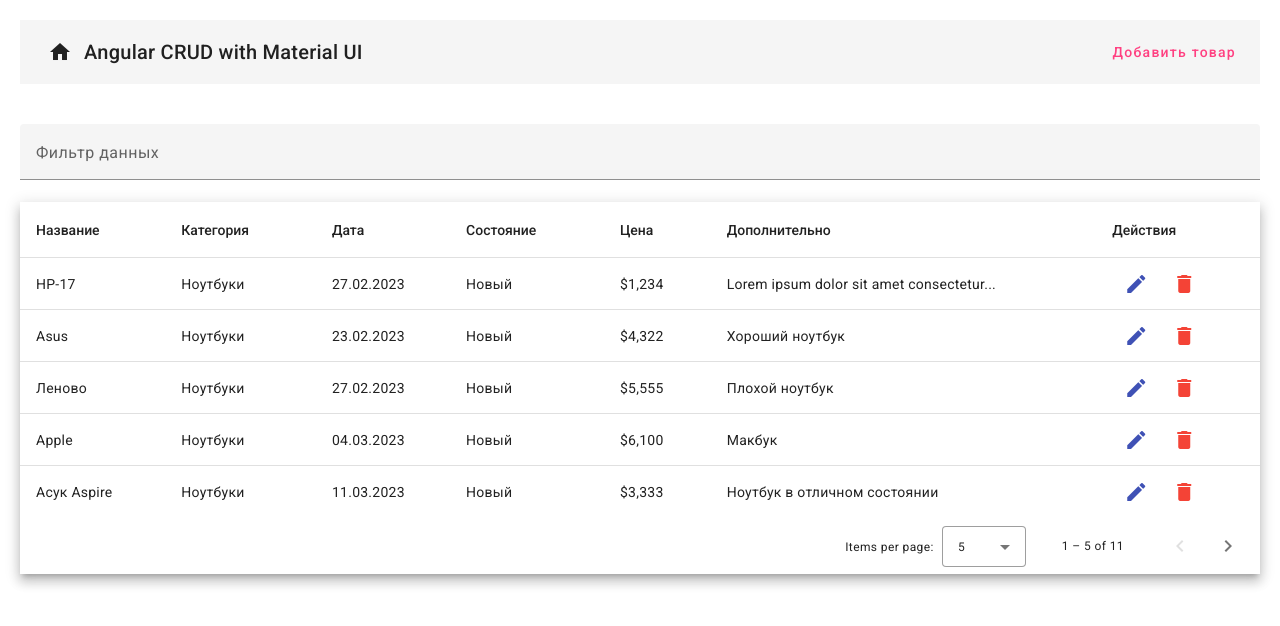
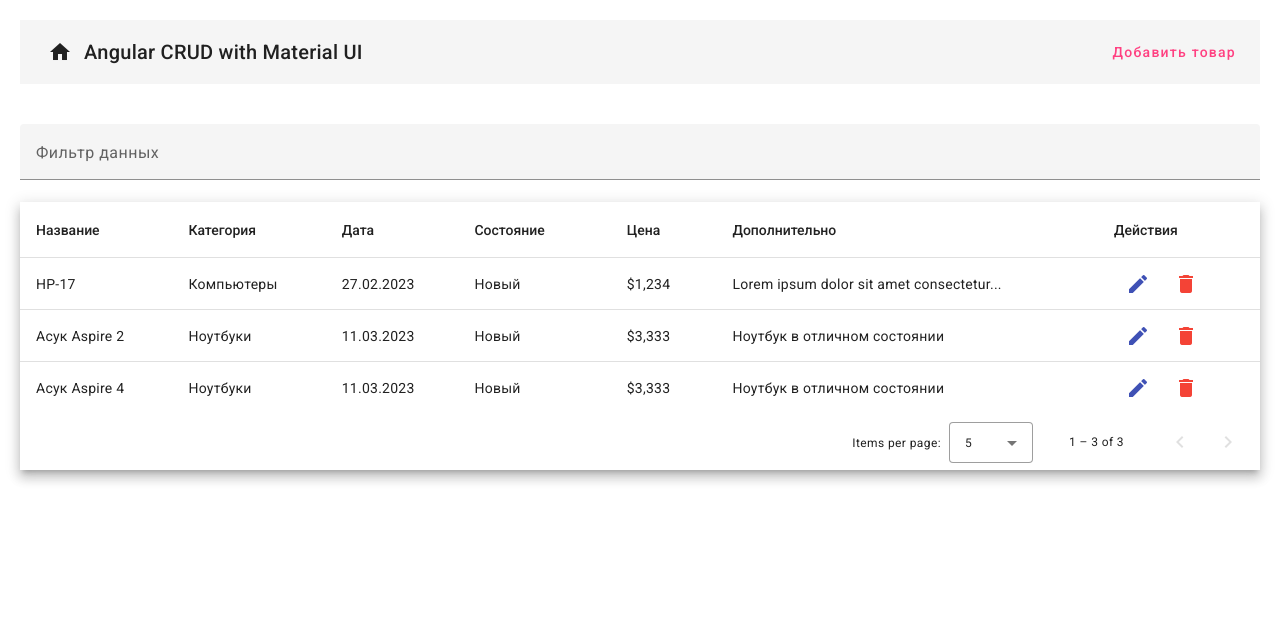
Before and after one commit to SeniorCrashTest/app-crud-material, an Angular app: page / in a window 1280 px wide. Shown: the top 626 px of the page. Built offline with nearby package versions, Linux system fonts and the light colour scheme; data requests are answered from the project's data file.

Commit message:
Устранение некорректного отображения

```diff
--- a/db.json
+++ b/db.json
@@ -2,48 +2,12 @@
   "productList": [
     {
       "name": "HP-17",
-      "category": "Ноутбуки",
+      "category": "Компьютеры",
       "productCondition": "Новый",
       "price": 1234,
       "comment": "Lorem ipsum dolor sit amet consectetur adipisicing elit. Ex ut possimus consequatur ratione eos numquam corporis nulla, sunt nemo, non pariatur, animi amet? Quo fugiat soluta, explicabo vel dolores voluptatem, similique ducimus id temporibus provident possimus reiciendis ipsum facere adipisci accusantium incidunt officia sint numquam laborum reprehenderit dicta recusandae autem.",
       "date": "2023-02-27T22:00:00.000Z",
       "id": 2
-    },
-    {
-      "name": "Asus",
-      "category": "Ноутбуки",
-      "productCondition": "Новый",
-      "price": 4322,
-      "comment": "Хороший ноутбук",
-      "date": "2023-02-23T22:00:00.000Z",
-      "id": 3
-    },
-    {
-      "name": "Леново",
-      "category": "Ноутбуки",
-      "productCondition": "Новый",
-      "price": 5555,
-      "comment": "Плохой ноутбук",
-      "date": "2023-02-27T22:00:00.000Z",
-      "id": 4
-    },
-    {
-      "name": "Apple",
-      "category": "Ноутбуки",
-      "productCondition": "Новый",
-      "price": 6100,
-      "comment": "Макбук",
-      "date": "2023-03-04T22:00:00.000Z",
-      "id": 5
-    },
-    {
-      "name": "Асук Aspire",
-      "category": "Ноутбуки",
-      "productCondition": "Новый",
-      "price": 3333,
-      "comment": "Ноутбук в отличном состоянии",
-      "date": "2023-03-11T22:00:00.000Z",
-      "id": 6
     },
     {
       "name": "Асук Aspire 2",
@@ -55,15 +19,6 @@
       "id": 7
     },
     {
-      "name": "Асук Aspire 3",
-      "category": "Ноутбуки",
-      "productCondition": "Новый",
-      "price": 3333,
-      "comment": "Ноутбук в отличном состоянии",
-      "date": "2023-03-11T22:00:00.000Z",
-      "id": 8
-    },
-    {
       "name": "Асук Aspire 4",
       "category": "Ноутбуки",
       "productCondition": "Новый",
@@ -71,33 +26,6 @@
       "comment": "Ноутбук в отличном состоянии",
       "date": "2023-03-11T22:00:00.000Z",
       "id": 9
-    },
-    {
-      "name": "Асук Aspire 5",
-      "category": "Ноутбуки",
-      "productCondition": "Новый",
-      "price": 3333,
-      "comment": "Ноутбук в отличном состоянии",
-      "date": "2023-03-11T22:00:00.000Z",
-      "id": 10
-    },
-    {
-      "name": "Асук Aspire 6",
-      "category": "Ноутбуки",
-      "productCondition": "Новый",
-      "price": 3333,
-      "comment": "Ноутбук в отличном состоянии",
-      "date": "2023-03-11T22:00:00.000Z",
-      "id": 11
-    },
-    {
-      "name": "Асук Aspire 7",
-      "category": "Ноутбуки",
-      "productCondition": "Новый",
-      "price": 3333,
-      "comment": "Ноутбук в отличном состоянии",
-      "date": "2023-03-11T22:00:00.000Z",
-      "id": 12
     }
   ]
 }
--- a/src/app/app.component.ts
+++ b/src/app/app.component.ts
@@ -39,7 +39,6 @@ export class AppComponent implements OnInit {
 	applyFilter(event: Event) {
     const filterValue = (event.target as HTMLInputElement).value;
     this.dataSource.filter = filterValue.trim().toLowerCase();
-
     if (this.dataSource.paginator) {
       this.dataSource.paginator.firstPage();
     }
--- a/src/app/dialog/dialog.component.scss
+++ b/src/app/dialog/dialog.component.scss
@@ -1,5 +1,6 @@
 mat-form-field {
 	width: 100%;
+	margin-top: 10px;
 }
 
 h2 {
```
Also changed, not shown: firebase.json (added), 1 other file (tests, documents, lock files or other folders).
